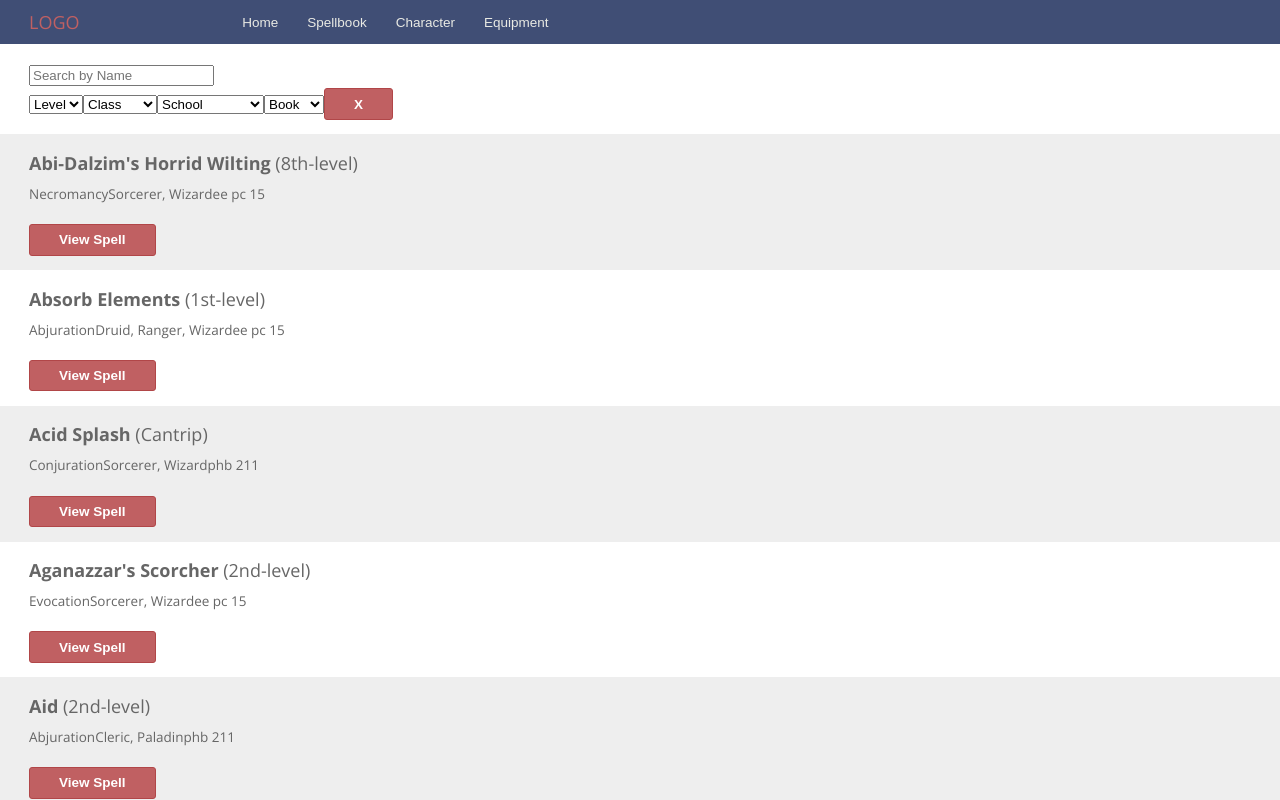
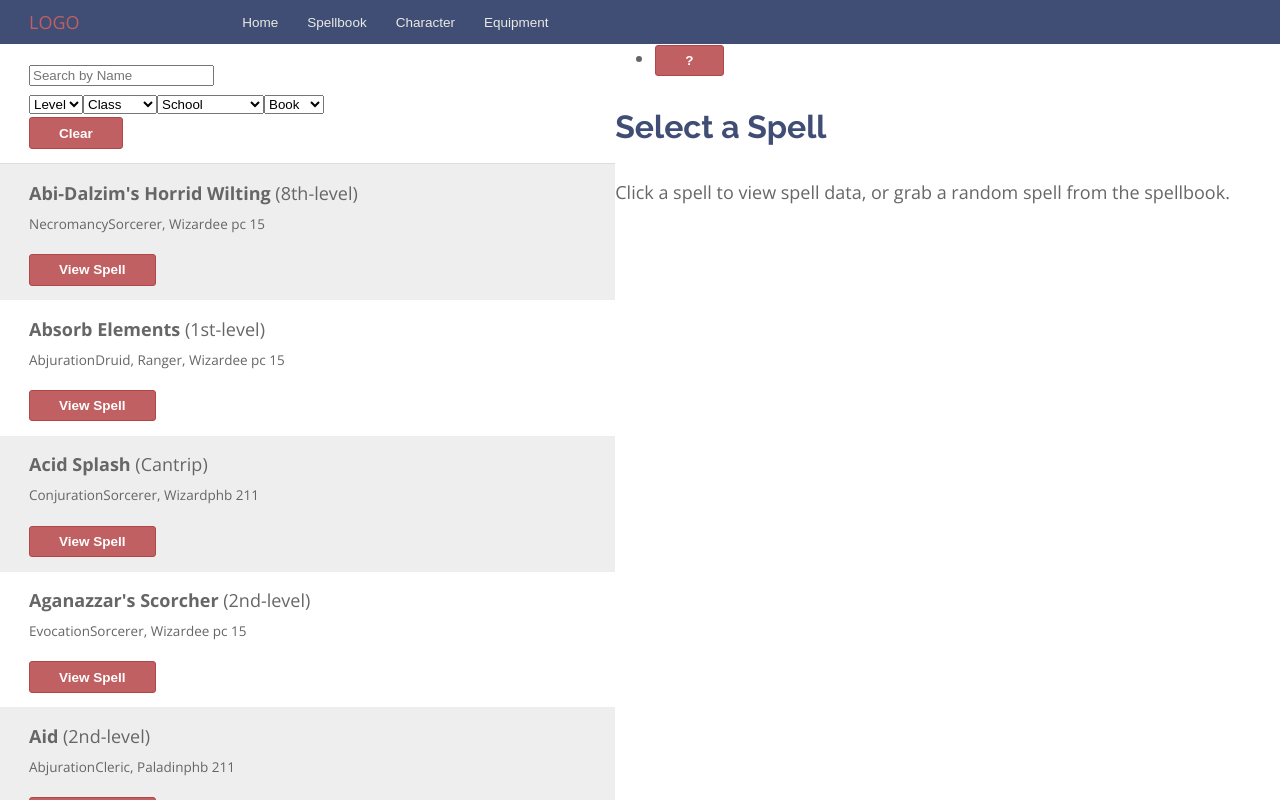
Before and after one commit to KyleTreptow/dnd-react-app, a React (Create React App) app: page / in a window 1280 px wide. Both pictures are taken after a click on the button "Spellbook". Shown: the top 800 px of the page. Built offline with nearby package versions, Linux system fonts and the light colour scheme.

Commit message:
spellbook stuff...

```diff
--- a/src/app/App.sass
+++ b/src/app/App.sass
@@ -14,7 +14,6 @@
   &__footer
     background: $clr-main
     color: #fff
-    position: relative
   &__footer
     padding: $blh
   &__branding
@@ -48,8 +47,13 @@
   &__modal
   @media #{$media-max-sm}
     background: darken($clr-main, 20%)
+    position: relative
     &__inner
+      position: relative
+      padding-top: $blh*2
       background: #fff
+      will-change: transform
+      height: 100vh
       +transition(transform)
       +tansform-translate(0, 0)
       .app--navopen &
@@ -64,8 +68,15 @@
       right: 0
       width: 75%
       +tansform-translate(100%, 0)
+    &__main
+      height: 100%
     &__navtoggle
       display: block
+    &__header
+      position: fixed
+      top: 0
+      left: 0
+      width: 100%
   @media #{$media-min-sm}
     &__header
       display: grid
--- a/src/app/Home/Home.js
+++ b/src/app/Home/Home.js
@@ -18,6 +18,11 @@ class Home extends Component {
         <h3>Healine 3</h3>
         <h4>Healine 4</h4>
         <h5>Healine 5</h5>
+        <p>Lorem ipsum dolor sit amet, periculis inciderint vix ne. Omnis debet vis ex, te choro salutatus disputando quo, no usu deserunt pericula argumentum. Vis solet philosophia an. Cu nec ipsum utinam, pri dico corrumpit disputando an. Minimum blandit sadipscing id pri. Ea propriae oportere pro.</p>
+        <h2>Healine 2</h2>
+        <h3>Healine 3</h3>
+        <h4>Healine 4</h4>
+        <h5>Healine 5</h5>
       </div>
     );
   }
--- a/src/app/Spellbook/Spellbook.sass
+++ b/src/app/Spellbook/Spellbook.sass
@@ -5,11 +5,27 @@
 //////////////////////////////////////////////
 
 .spellbook
+  height: 100%
   &__inner
+    height: 100%
+  &__main
+    height: 100%
   &__roll
     padding: 0
+    height: 100%
+    overflow-y: scroll
   @media #{$media-max-sm}
+    &__main
+      padding-top: $blh*5
   @media #{$media-min-sm}
+    &__inner
+      display: grid
+      width: 100%
+      grid-template-areas: "main aside aside"
+    &__main
+      grid-area: main
+    &__aside
+      grid-area: aside
 
 .spellitem
   padding: $blh/2 $blh
@@ -23,11 +39,20 @@
 
 .spellfilters
   padding: $blh/2 $blh
+  border-bottom: solid 1px #ddd
   &__optionlist
     padding: 0
     margin: 0
   &__option
     display: inline-block
+  &__submit
+    display: block
+  @media #{$media-max-sm}
+    position: fixed
+    background: #fff
+    top: $blh*2
+    left: 0
+    width: 100%
 
 .spelldetails
   display: block
--- a/src/app/Spellbook/components/SpellDetails.js
+++ b/src/app/Spellbook/components/SpellDetails.js
@@ -43,19 +43,15 @@ class SpellDetails extends Component {
           </h2>
           <ul className="########">
             <li><b>Level:</b> {this.props.spellDetailData.level}</li>
-            <li className="########">|</li>
             <li><b>Page:</b> {this.props.spellDetailData.page}</li>
-            <li className="########">|</li>
             <li><b>School:</b> {this.props.spellDetailData.school}</li>
           </ul>
           <ul className="########">
             <li><b>Range:</b> {this.props.spellDetailData.range}</li>
-            <li className="########">|</li>
             <li><b>Duration:</b> {this.props.spellDetailData.duration}</li>
           </ul>
           <ul className="########">
             <li><b>Components:</b> {this.props.spellDetailData.components}</li>
-            <li className="########">|</li>
             <li><b>Casting Time:</b> {this.props.spellDetailData.casting_time}</li>
           </ul>
           <ul className="########">
@@ -66,7 +62,6 @@ class SpellDetails extends Component {
           </ul>
           <ul className="########">
             <li><b>Concentration:</b> {this.props.spellDetailData.concentration}</li>
-            <li className="########">|</li>
             <li><b>Ritual:</b> {this.props.spellDetailData.ritual}</li>
           </ul>
           <p dangerouslySetInnerHTML={createMarkup(descData)} />
--- a/src/app/Spellbook/components/SpellFilters.js
+++ b/src/app/Spellbook/components/SpellFilters.js
@@ -137,9 +137,9 @@ class SpellFilters extends Component {
               <option data-val="trot">TROT</option>
             </select>
           </li>
-          <li className="spellfilters__option">
+          <li className="spellfilters__submit">
               <button className="button" onClick={() => { this.clearAllFilters() }} >
-                <span>X</span>
+                <span>Clear</span>
               </button>
           </li>
         </ul>
```
